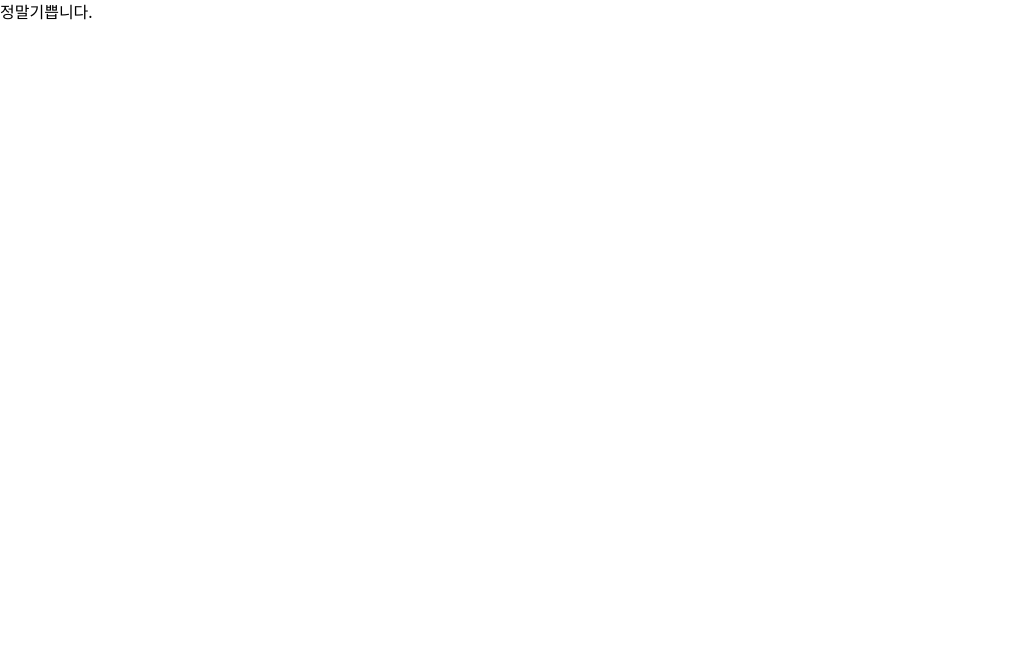
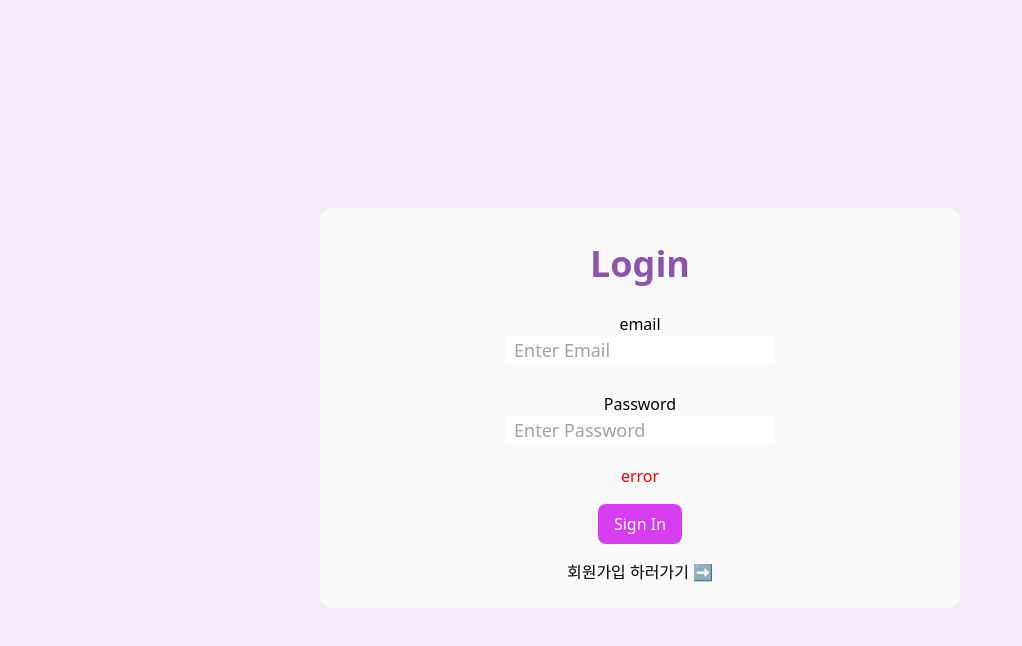
Before and after one commit to wanted-frontedend-team5/pre-onboarding-10th-1-5, a React (Create React App) app: page /signin in a window 1280 px wide. Shown: the top 646 px of the page, without its empty margins (0-1022 px from the left). Built offline with nearby package versions, Linux system fonts and the light colour scheme.

Commit message:
style: SignIn 페이지 마크업 및 UI 생성

```diff
--- /dev/null
+++ b/src/components/common/Button.jsx
@@ -0,0 +1,15 @@
+export default function Button({ children, bgcolor, txtcolor }) {
+  const colorVariants = {
+    accentColor: 'bg-accentColor',
+    txtwhite: 'text-white',
+  };
+
+  return (
+    <button
+      className={`${colorVariants[bgcolor]} ${colorVariants[txtcolor]} py-2 px-4 my-4 rounded-lg hover:scale-105`}
+      type="button"
+    >
+      {children}
+    </button>
+  );
+}
--- /dev/null
+++ b/src/components/common/ErrorMessage.jsx
@@ -0,0 +1,3 @@
+export default function ErrorMessage({ children }) {
+  return <p className="text-red">{children}</p>;
+}
--- /dev/null
+++ b/src/components/common/Input.jsx
@@ -0,0 +1,28 @@
+import React from 'react';
+
+export default function Input({
+  onChange,
+  name,
+  label,
+  type,
+  placeholder,
+  required,
+  value,
+}) {
+  return (
+    <>
+      <label htmlFor={type} className="pt-2">
+        {label}
+      </label>
+      <input
+        className="mb-5 pl-2 text-lg autofill:bg-yellow-200 "
+        onChange={onChange}
+        name={name}
+        type={type}
+        placeholder={placeholder}
+        required={required}
+        value={value}
+      />
+    </>
+  );
+}
--- a/src/pages/SignIn/SignIn.jsx
+++ b/src/pages/SignIn/SignIn.jsx
@@ -1,5 +1,40 @@
+import { Link } from 'react-router-dom';
+import Input from '../../components/common/Input';
+import Button from '../../components/common/Button';
+import ErrorMessage from '../../components/common/ErrorMessage';
+
 function SignIn() {
-  return <h1>정말기쁩니다.</h1>;
+  return (
+    <main className="bg-bgColor w-full h-screen py-52">
+      <h1 className="invisible h-0">로그인페이지</h1>
+      <article className="bg-white flex flex-col place-items-center container w-1/2 px-6 py-6 rounded-xl">
+        <h2 className="text-purple font-bold pt-3 pb-5 text-4xl">Login</h2>
+        <form className="flex flex-col items-center justify-center place-items-center">
+          <Input
+            name="email"
+            label="email"
+            type="email"
+            placeholder="Enter Email"
+            required
+            data-testid="email-input"
+          />
+          <Input
+            name="password"
+            label="Password"
+            type="Password"
+            placeholder="Enter Password"
+            required
+            data-testid="password-input"
+          />
+          <ErrorMessage>error</ErrorMessage>
+          <Button type="button" bgcolor="accentColor" txtcolor="txtwhite">
+            Sign In
+          </Button>
+          <Link to="/signup">회원가입 하러가기 ➡</Link>
+        </form>
+      </article>
+    </main>
+  );
 }
 
 export default SignIn;
--- a/tailwind.config.js
+++ b/tailwind.config.js
@@ -2,6 +2,17 @@
 module.exports = {
   content: ['./src/**/*.{js,jsx,ts,tsx}'],
   theme: {
+    container: {
+      center: true,
+    },
+    colors: {
+      bgColor: '#f3ebf6',
+      accentColor: '#d63df0',
+      purple: '#8b55aa',
+      white: '#fafafa',
+      grey: '#c2c2c2',
+      red: 'red',
+    },
     extend: {},
   },
   plugins: [],
```
